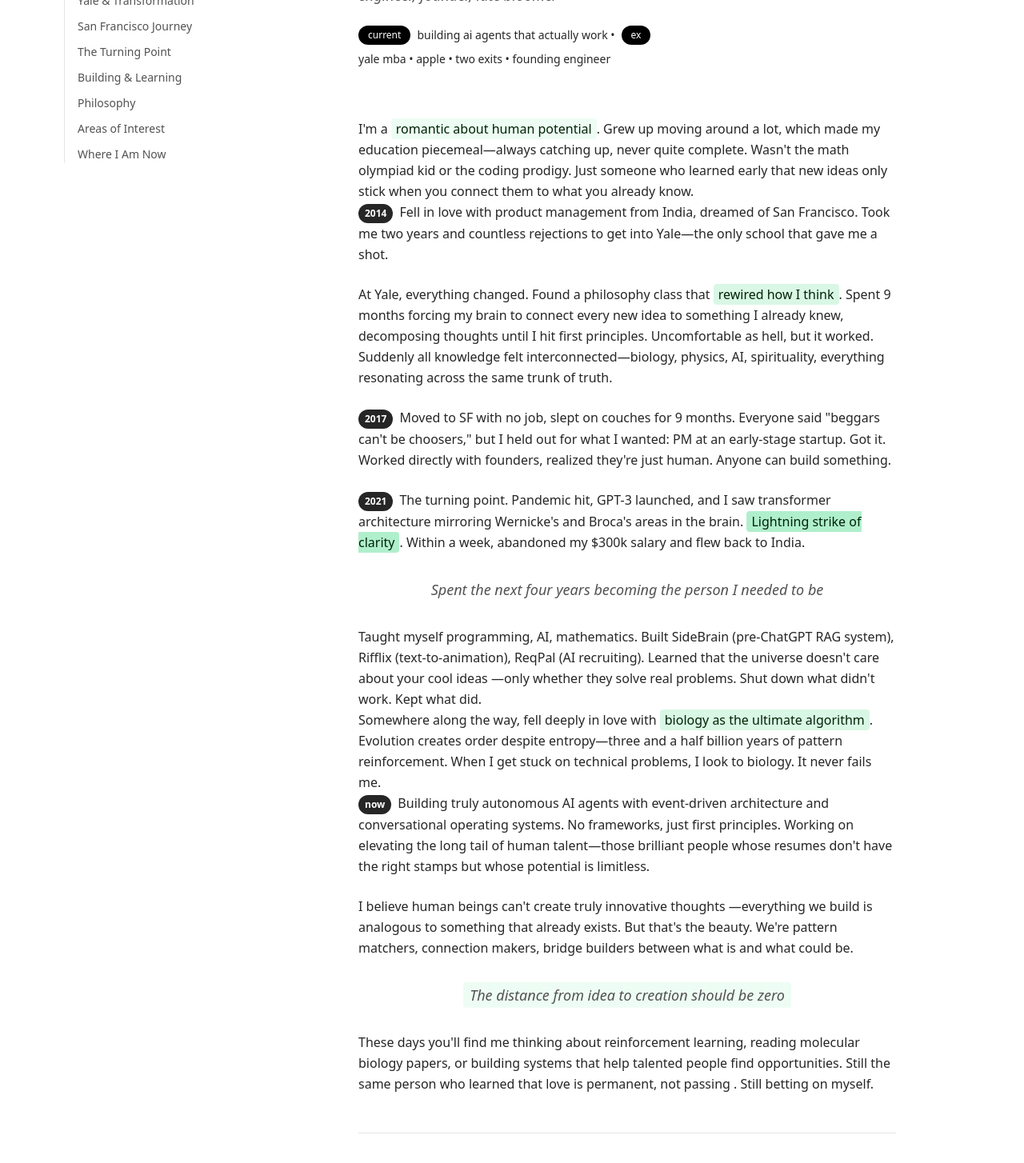
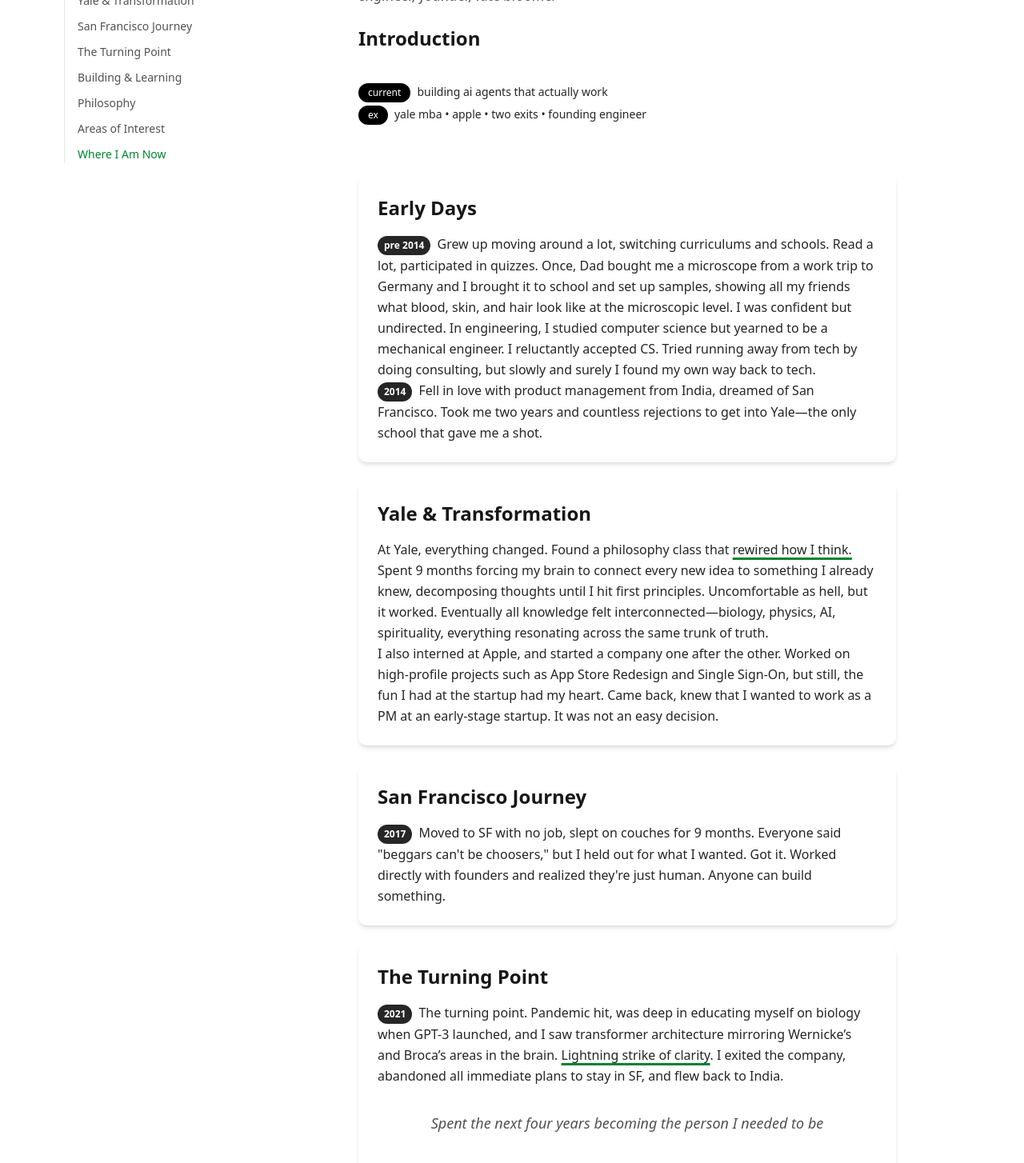
Before and after one commit to anudeep22003/personal-website, a React (Vite) app in the folder frontend/: page /about in a window 1280 px wide. Shown: the part 200-1654 px from the top of the page at 80% size. Built offline with nearby package versions, Linux system fonts and the light colour scheme.

Commit message:
updated about page content

```diff
--- a/frontend/src/pages/About.tsx
+++ b/frontend/src/pages/About.tsx
@@ -14,6 +14,17 @@ const About: React.FC = () => {
           current = section.id;
         }
       });
+
+      // If at the bottom of the page, highlight the last section
+      if (
+        window.innerHeight + window.scrollY >=
+        document.body.offsetHeight - 2 // allow for rounding errors
+      ) {
+        const lastSection = sections[sections.length - 1];
+        if (lastSection) {
+          current = lastSection.id;
+        }
+      }
 
       setActiveSection(current);
     };
@@ -81,37 +92,53 @@ const About: React.FC = () => {
               engineer, founder, late bloomer
             </p>
           </header>
-
-          <div className="flex flex-wrap items-center gap-2 text-sm">
+          <h2 className="text-2xl font-semibold mb-4 text-neutral-900">
+            Introduction
+          </h2>
+          <div className="flex flex-col gap-1 text-sm">
+            <div>
               <span className="inline-block bg-black text-white px-3 py-1 rounded-full text-xs font-medium">
                 current
               </span>
-            <span className="text-neutral-800">
-              building ai agents that actually work •
+              <span className="text-neutral-800 ml-2">
+                building ai agents that actually work
               </span>
+            </div>
+            <div>
               <span className="inline-block bg-black text-white px-3 py-1 rounded-full text-xs font-medium">
                 ex
               </span>
-            <span className="text-neutral-800">
+              <span className="text-neutral-800 ml-2">
                 yale mba • apple • two exits • founding engineer
               </span>
+            </div>
           </div>
         </section>
 
         <div className="text-base leading-relaxed text-neutral-800 space-y-6">
-          <section id="early-days">
+          {/* 2014 Section */}
+          <section
+            id="early-days"
+            className="shadow-md bg-white rounded-lg p-6"
+          >
+            <h2 className="text-2xl font-semibold mb-4 text-neutral-900">
+              Early Days
+            </h2>
             <p>
-              I'm a{" "}
-              <span className="bg-green-50 text-green-900 px-1.5 py-0.5 rounded font-medium">
-                romantic about human potential
+              <span className="inline-block bg-neutral-800 text-white px-2 py-1 rounded-full text-xs font-semibold mr-2">
+                pre 2014
               </span>
-              . Grew up moving around a lot, which made my education
-              piecemeal—always catching up, never quite complete. Wasn't
-              the math olympiad kid or the coding prodigy. Just someone
-              who learned early that new ideas only stick when you
-              connect them to what you already know.
+              Grew up moving around a lot, switching curriculums and
+              schools. Read a lot, participated in quizzes. Once, Dad
+              bought me a microscope from a work trip to Germany and I
+              brought it to school and set up samples, showing all my
+              friends what blood, skin, and hair look like at the
+              microscopic level. I was confident but undirected. In
+              engineering, I studied computer science but yearned to be
+              a mechanical engineer. I reluctantly accepted CS. Tried
+              running away from tech by doing consulting, but slowly and
+              surely I found my own way back to tech.
             </p>
-
             <p>
               <span className="inline-block bg-neutral-800 text-white px-2 py-1 rounded-full text-xs font-semibold mr-2">
                 2014
@@ -123,76 +150,111 @@ const About: React.FC = () => {
             </p>
           </section>
 
-          <section id="yale">
+          {/* Yale Section */}
+          <section
+            id="yale"
+            className="shadow-md bg-white rounded-lg p-6"
+          >
+            <h2 className="text-2xl font-semibold mb-4 text-neutral-900">
+              Yale & Transformation
+            </h2>
             <p>
               At Yale, everything changed. Found a philosophy class that{" "}
-              <span className="bg-green-100 text-green-900 px-1.5 py-0.5 rounded font-medium">
-                rewired how I think
+              <span className="underline decoration-green-600 decoration-3 underline-offset-4">
+                rewired how I think.{" "}
               </span>
-              . Spent 9 months forcing my brain to connect every new
-              idea to something I already knew, decomposing thoughts
-              until I hit first principles. Uncomfortable as hell, but
-              it worked. Suddenly all knowledge felt
+              Spent 9 months forcing my brain to connect every new idea
+              to something I already knew, decomposing thoughts until I
+              hit first principles. Uncomfortable as hell, but it
+              worked. Eventually all knowledge felt
               interconnected—biology, physics, AI, spirituality,
               everything resonating across the same trunk of truth.
             </p>
+            <p>
+              I also interned at Apple, and started a company one after
+              the other. Worked on high-profile projects such as App
+              Store Redesign and Single Sign-On, but still, the fun I
+              had at the startup had my heart. Came back, knew that I
+              wanted to work as a PM at an early-stage startup. It was
+              not an easy decision.
+            </p>
           </section>
 
-          <section id="sf-journey">
+          {/* 2017 Section */}
+          <section
+            id="sf-journey"
+            className="shadow-md bg-white rounded-lg p-6"
+          >
+            <h2 className="text-2xl font-semibold mb-4 text-neutral-900">
+              San Francisco Journey
+            </h2>
             <p>
               <span className="inline-block bg-neutral-800 text-white px-2 py-1 rounded-full text-xs font-semibold mr-2">
                 2017
               </span>
               Moved to SF with no job, slept on couches for 9 months.
               Everyone said "beggars can't be choosers," but I held out
-              for what I wanted: PM at an early-stage startup. Got it.
-              Worked directly with founders, realized they're just
-              human. Anyone can build something.
+              for what I wanted. Got it. Worked directly with founders
+              and realized they're just human. Anyone can build
+              something.
             </p>
           </section>
 
-          <section id="turning-point">
+          {/* 2021 Section */}
+          <section
+            id="turning-point"
+            className="shadow-md bg-white rounded-lg p-6"
+          >
+            <h2 className="text-2xl font-semibold mb-4 text-neutral-900">
+              The Turning Point
+            </h2>
             <p>
               <span className="inline-block bg-neutral-800 text-white px-2 py-1 rounded-full text-xs font-semibold mr-2">
                 2021
               </span>
-              The turning point. Pandemic hit, GPT-3 launched, and I saw
-              transformer architecture mirroring Wernicke's and Broca's
+              The turning point. Pandemic hit, was deep in educating
+              myself on biology when GPT-3 launched, and I saw
+              transformer architecture mirroring Wernicke’s and Broca’s
               areas in the brain.{" "}
-              <span className="bg-green-200 text-green-900 px-1.5 py-0.5 rounded font-medium">
+              <span className="underline decoration-green-600 decoration-3 underline-offset-4">
                 Lightning strike of clarity
               </span>
-              . Within a week, abandoned my $300k salary and flew back
-              to India.
+              . I exited the company, abandoned all immediate plans to
+              stay in SF, and flew back to India.
             </p>
-
             <p className="text-center italic text-neutral-600 my-8 text-lg">
               Spent the next four years becoming the person I needed to
               be
             </p>
           </section>
 
-          <section id="building">
+          {/* Now Section */}
+          <section
+            id="building"
+            className="shadow-md bg-white rounded-lg p-6"
+          >
+            <h2 className="text-2xl font-semibold mb-4 text-neutral-900">
+              Building & Learning
+            </h2>
             <p>
               Taught myself programming, AI, mathematics. Built
               SideBrain (pre-ChatGPT RAG system), Rifflix
-              (text-to-animation), ReqPal (AI recruiting). Learned that
-              the universe doesn't care about your cool ideas —only
+              (text-to-animation), and ReqPal (AI recruiting). Learned
+              that the universe doesn't care about your cool ideas—only
               whether they solve real problems. Shut down what didn't
               work. Kept what did.
             </p>
-
             <p>
-              Somewhere along the way, fell deeply in love with{" "}
-              <span className="bg-green-100 text-green-900 px-1.5 py-0.5 rounded font-medium">
-                biology as the ultimate algorithm
+              Somewhere along the way, found my muse in biology, when I
+              realized{" "}
+              <span className="underline decoration-green-600 decoration-3 underline-offset-4">
+                evolution is the ultimate algorithm
               </span>
-              . Evolution creates order despite entropy—three and a half
-              billion years of pattern reinforcement. When I get stuck
-              on technical problems, I look to biology. It never fails
-              me.
+              . Evolution creates order despite entropy, three and a
+              half billion years of pattern reinforcement. When I get
+              stuck on technical problems, I look to biology—it never
+              fails me.
             </p>
-
             <p>
               <span className="inline-block bg-neutral-800 text-white px-2 py-1 rounded-full text-xs font-semibold mr-2">
                 now
@@ -206,17 +268,26 @@ const About: React.FC = () => {
             </p>
           </section>
 
-          <section id="philosophy">
+          <section
+            id="philosophy"
+            className="shadow-md bg-white rounded-lg p-6 mt-12 pt-8 border-t border-neutral-200"
+          >
+            <h2 className="text-2xl font-semibold mb-4 text-neutral-900">
+              Philosophy
+            </h2>
             <p>
-              I believe human beings can't create truly innovative
-              thoughts —everything we build is analogous to something
-              that already exists. But that's the beauty. We're pattern
-              matchers, connection makers, bridge builders between what
-              is and what could be.
+              I believe what we call creativity is a resonance of
+              patterns already present in nature—from the elegant
+              machinery of proteins acting as molecular motors, to their
+              roles in signal transmission and threat detection. Our
+              innovations are echoes of solutions that biology perfected
+              eons ago. But that's the beauty. We're pattern matchers,
+              connection makers, bridge builders between what is and
+              what could be.
             </p>
 
             <p className="text-center italic text-neutral-600 my-8 text-lg">
-              <span className="bg-green-50 px-2 py-1 rounded">
+              <span className="underline decoration-green-600 decoration-3 underline-offset-4">
                 The distance from idea to creation should be zero
               </span>
             </p>
@@ -226,20 +297,20 @@ const About: React.FC = () => {
               learning, reading molecular biology papers, or building
               systems that help talented people find opportunities.
               Still the same person who learned that love is permanent,
-              not passing . Still betting on myself.
+              not passing. Still betting on myself.
             </p>
           </section>
 
           <section
             id="interests"
-            className="mt-12 pt-8 border-t border-neutral-200"
+            className="shadow-md bg-white rounded-lg p-6 mt-12 pt-8 border-t border-neutral-200"
           >
             <h2 className="text-2xl font-semibold mb-4 text-neutral-900">
               Areas of Interest
             </h2>
             <p>
               What truly captivates me right now is building
-              self-improving agents and novel cognitive architectures .
+              self-improving agents and novel cognitive architectures.
               I'm particularly interested in memory as a symbolic
               representation of consciousness—where levels of
               association lead to different sparking intensities. I
@@ -249,7 +320,7 @@ const About: React.FC = () => {
               Without a strong memory of the past, we wouldn't have a
               strong sense of identity. Identity is built on our memory.
               So building novel cognitive architectures that incorporate
-              the neuroscience of how the brain works —understanding how
+              the neuroscience of how the brain works—understanding how
               degrees of life as a being begin—is something I'm deeply
               passionate about. This includes building reasoning models,
               self-improving agents, and memory architectures aligned
@@ -259,7 +330,7 @@ const About: React.FC = () => {
 
           <section
             id="current"
-            className="mt-12 pt-8 border-t border-neutral-200"
+            className="shadow-md bg-white rounded-lg p-6 mt-12 pt-8 border-t border-neutral-200"
           >
             <h2 className="text-2xl font-semibold mb-4 text-neutral-900">
               Where I Am Right Now
@@ -269,7 +340,7 @@ const About: React.FC = () => {
               tools. Now I'm looking around for my next opportunity,
               noodling on some things I want to build, and open to
               opportunities where I get to bring both my product and
-              engineering capabilities —the depth in both—to solve hard
+              engineering capabilities—the depth in both—to solve hard
               problems. Hard not just technically, but from a product
               and consumer standpoint as well.
             </p>
```
Lines whose indentation alone changed are shown as unchanged.
